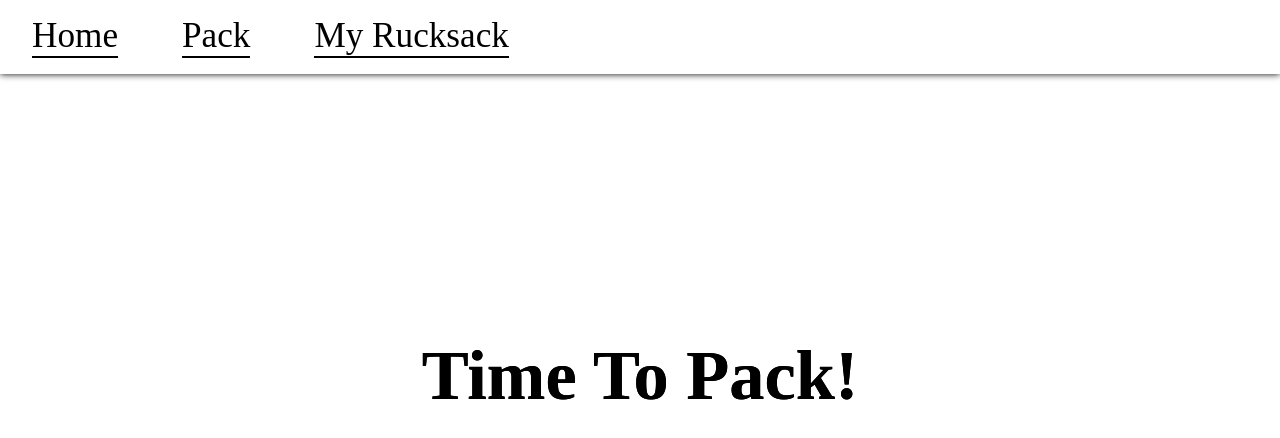
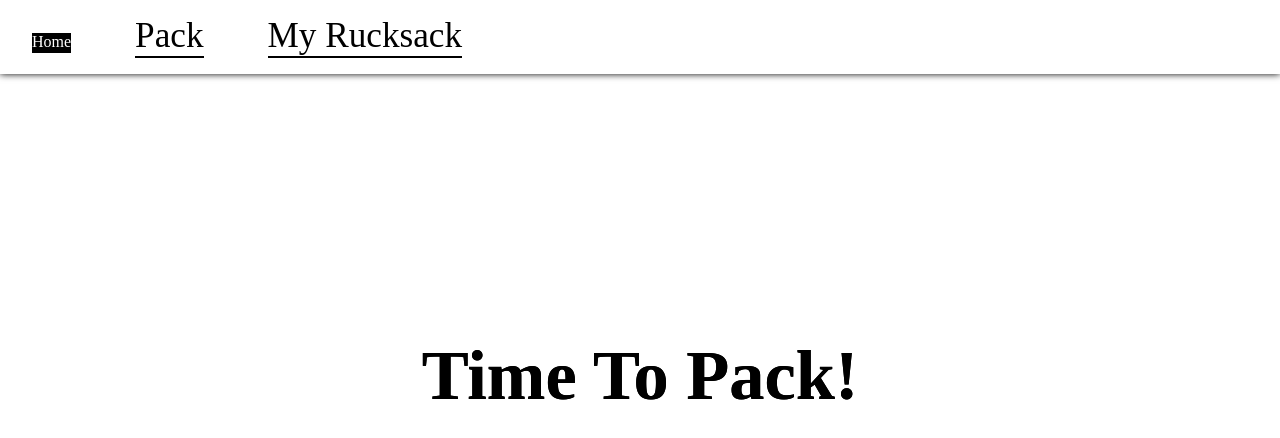
Before and after one commit to RobGentile17/army-pack-tracker, a React (Create React App) app: page / in a window 1280 px wide. Shown: the top 438 px of the page. Built offline with nearby package versions, Linux system fonts and the light colour scheme; grey boxes are pictures that could not be loaded.

Commit message:
Completed

```diff
--- a/src/components/NavBar.js
+++ b/src/components/NavBar.js
@@ -5,7 +5,7 @@ function NavBar () {
   return (
         <div className="content">
         <nav>
-            <NavLink exact to="/home">Home</NavLink>
+            <NavLink exact to="/">Home</NavLink>
             <NavLink to="/pack">Pack</NavLink>
             <NavLink to="/myrucksack">My Rucksack</NavLink>
         </nav>
```
